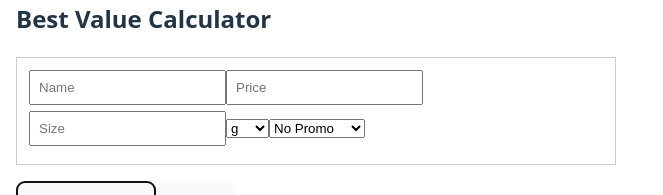
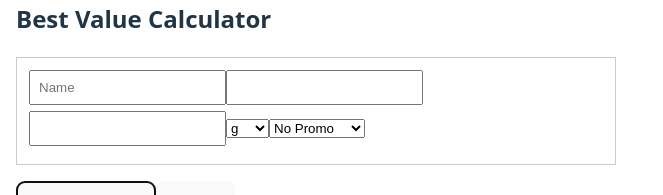
Before and after one commit to Mamduh5/best-value-calculator, a React app in the folder frontend/: page / in a window 1280 px wide. Both pictures are taken after a click on the button "+ Add Option". Shown: the part 260-455 px from the top of the page, without its empty margins (0-663 px from the left). Built offline with nearby package versions, Linux system fonts and the light colour scheme; no server answers; the HTML template or start-up script is replaced by a standard one.

Commit message:
fix: normalize numeric inputs only at calculation time

```diff
--- a/frontend/src/App.jsx
+++ b/frontend/src/App.jsx
@@ -50,14 +50,21 @@ export default function App() {
   };
 
   const calculateBest = async () => {
+
+    const normalizedOptions = options.map(o => ({
+      ...o,
+      price: Number(o.price || 0),
+      size: Number(o.size || 0),
+    }));
+
     let res;
 
     if (isOnline) {
       // online → use backend
-      res = await calculate(options);
+      res = await calculate(normalizedOptions);
     } else {
       // offline → calculate locally
-      res = calculateBestValue(options);
+      res = calculateBestValue(normalizedOptions);
     }
 
     setResults(res);
@@ -78,8 +85,6 @@ export default function App() {
     options.every(
       (o) => o.price > 0 && o.size > 0 && o.name.trim() !== ""
     );
-
-
 
   return (
     <div style={{ padding: 16, maxWidth: 600, margin: "auto" }}>
@@ -123,9 +128,6 @@ export default function App() {
         {isOnline ? "Calculate" : "Calculate (Offline)"}
       </button>
 
-
-
-
       <ResultList results={results} />
       <HistoryList
         history={history}
--- a/frontend/src/components/OptionForm.jsx
+++ b/frontend/src/components/OptionForm.jsx
@@ -14,18 +14,18 @@ export default function OptionForm({ option, onChange }) {
 
       <input
         style={{ padding: 8, marginBottom: 6 }}
-        type="number"
-        placeholder="Price"
+        type="text"
+        inputMode="decimal"
         value={option.price}
-        onChange={(e) => update("price", Number(e.target.value))}
+        onChange={(e) => update("price", e.target.value)}
       />
 
       <input
         style={{ padding: 8, marginBottom: 6 }}
-        type="number"
-        placeholder="Size"
+        type="text"
+        inputMode="decimal"
         value={option.size}
-        onChange={(e) => update("size", Number(e.target.value))}
+        onChange={(e) => update("size", e.target.value)}
       />
 
       <select
@@ -66,7 +66,7 @@ export default function OptionForm({ option, onChange }) {
 
       {option.promoType === "discount" && (
         <input
-            style={{ padding: 8, marginBottom: 6 }}
+          style={{ padding: 8, marginBottom: 6 }}
           type="number"
           placeholder="Discount %"
           onChange={(e) => update("promoValue", Number(e.target.value))}
@@ -75,7 +75,7 @@ export default function OptionForm({ option, onChange }) {
 
       {option.promoType === "extra" && (
         <input
-            style={{ padding: 8, marginBottom: 6 }}
+          style={{ padding: 8, marginBottom: 6 }}
           type="number"
           placeholder="Extra %"
           onChange={(e) => update("promoValue", Number(e.target.value))}
--- a/frontend/vite.config.js
+++ b/frontend/vite.config.js
@@ -33,6 +33,6 @@ export default defineConfig({
   ],
    preview: {
     allowedHosts: [
-      "6d249c163ce1.ngrok-free.app",
+      "f4591b5880fe.ngrok-free.app",
     ],}
 });
```
